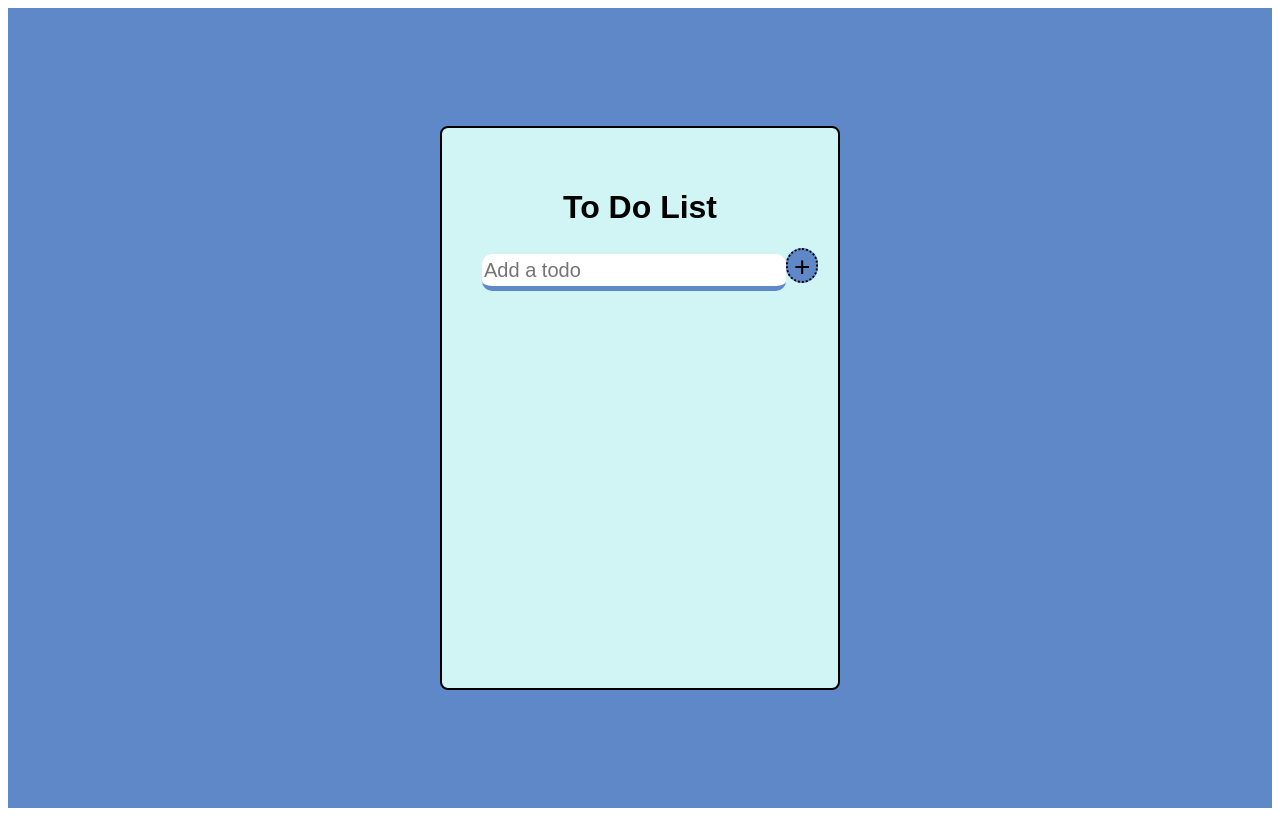
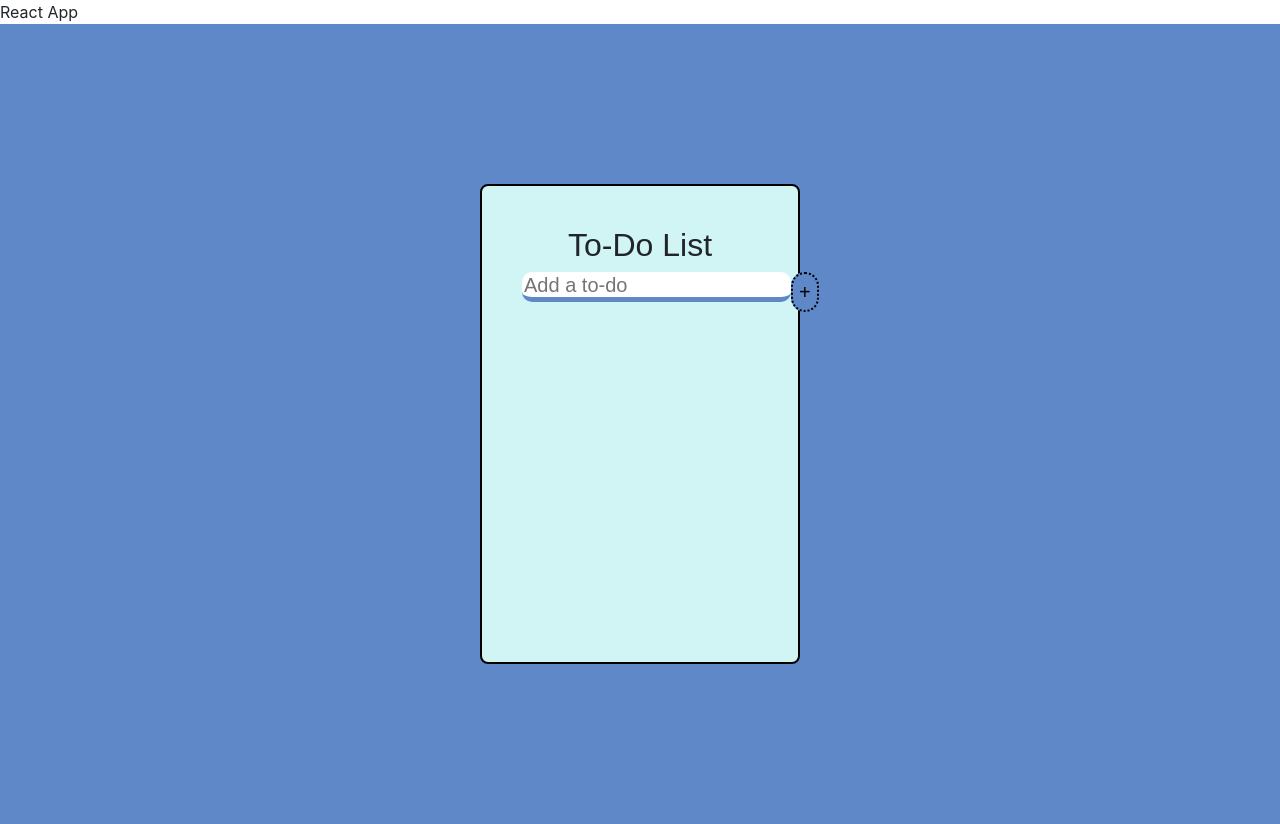
Before and after one commit to adilami/App, a React (Create React App) app: page / in a window 1280 px wide. Built offline with nearby package versions, Linux system fonts and the light colour scheme.

Commit message:
Final To Do App

```diff
--- a/public/index.html
+++ b/public/index.html
@@ -15,6 +15,7 @@
       user's mobile device or desktop. See https://developers.google.com/web/fundamentals/web-app-manifest/
     -->
     <link rel="manifest" href="%PUBLIC_URL%/manifest.json" />
+    <link rel="stylesheet" href="https://maxcdn.bootstrapcdn.com/bootstrap/4.7.0/css/bootstrap.min.css"
     <!--
       Notice the use of %PUBLIC_URL% in the tags above.
       It will be replaced with the URL of the `public` folder during the build.
--- a/src/App.css
+++ b/src/App.css
@@ -71,8 +71,8 @@
   justify-content: space-evenly;
 }
 button{
-  width: 35px;
-  height: 35px;
+  width: 40px;
+  height: 40px;
   text-align: center;
   border: 2px;
   border-style: dotted;
@@ -90,10 +90,20 @@ button:hover{
   background-color: green;
   animation: forwards;
   border: 2px solid;
+}
+.button1{
+  width: 30px;
+  height: 30px;
+  font-size: 25px bold;
+  font-family: Arial, Helvetica, sans-serif;
+}
 
+.button1:hover{
+  background-color: red;
+  animation: forwards;
+  border: 2px solid;
+}
 
-
-}
 input{
   width: 300px;
   height: 30px;
@@ -112,5 +122,52 @@ input:active{
   border-color: green;
 }
 .plis{
-  font-size: 28px;
+  font-size: 20px;
+  text-align: center;
 }
+.list{
+  height: 100px;
+  width:500px;
+  display: flex;
+  justify-content: flex-start;
+
+}
+.ul{
+  margin-top: 30px;
+
+  }
+
+
+.ul li{
+  font-size: 20px;
+  font-family: Arial, Helvetica, sans-serif;
+  text-align: left;
+  padding-left: 2px;
+  display: flex;
+  align-items: center;
+  list-style-type: none;
+}
+.btn1{
+  font-family: Arial, Helvetica, sans-serif;
+  font-size: 20px;
+  text-align: center;
+}
+.btn2{
+  display: flex;
+  flex-direction: row;
+  justify-content: left;
+  align-items: center;
+}
+.btn2 .fa-times{
+  width: 40px;
+  height:20px;
+  display: flex;
+  justify-content: center;
+  align-items: center;
+  text-align: center;
+  border: 2px;
+  border-style: dotted;
+  border-radius: 100px;
+  border-color: black;
+  background-color: #5f88c9;
+}
--- a/src/App.js
+++ b/src/App.js
@@ -1,27 +1,56 @@
-import React from 'react';
+import React, { useState } from 'react';
 import './App.css';
+import ToDoList from './ToDoList';
 
-function App() {
+const App = () => {
+    const [inputList, setInputList]=useState("");
+
+    const [items, setItems]= useState([]);
+
+    const itemEvent = (event)=>{
+        setInputList(event.target.value);
+    };
+    const listOfItems = () => {
+        setItems((oldItems) =>{
+            return  [...oldItems, inputList];
+        })
+        setInputList("");
+    };
+    const deleteItems = (id) => {
+        setItems((oldItems) => {
+            return oldItems.filter((arr, index) =>{
+                return index!==id;
+            })
+        })
+    };
+
   return (
+    <>
     <div className="main">
     <div className='center'>
-          <h1>To Do List</h1>
-          <div className='center1'>
-          <form className='input'>
-          <input
-              type='text'
-              placeholder='Add a todo'
-          />
-          </form>
-              <button>
+        <h1>To-Do List</h1>
+        <div className='center1'>
+
+          <input type='text' placeholder='Add a to-do' value={inputList} onChange={itemEvent}/>
+
+              <button onClick={listOfItems}>
                   <div className='plis'>
                    +
                   </div>
               </button>
+
+          </div>
+          <div className='list'>
+            <ul style={{listStyleType:'none'}}>
+                {items.map( (itemval, index) => {
+                   return <ToDoList key={index} id={index} abc = {itemval} onSelect ={deleteItems}/>;
+                   })}
+            </ul>
           </div>
       </div>
   </div>
+  </>
   );
-}
+};
 
 export default App;
--- /dev/null
+++ b/src/ToDoList.jsx
@@ -0,0 +1,18 @@
+import React from "react";
+
+const ToDoList = (prop) =>{
+
+    return (
+        <>
+        <div className="btn2">
+
+        <button className="button1" onClick={() =>
+        prop.onSelect(prop.id)}>x</button>
+        <li>{prop.abc}</li>
+    </div>
+    </>
+    );
+
+};
+
+export default ToDoList;
```
Also changed, not shown: src/components/todo.js (deleted), src/components/todoform.js (deleted), src/components/todolist.js (deleted).
